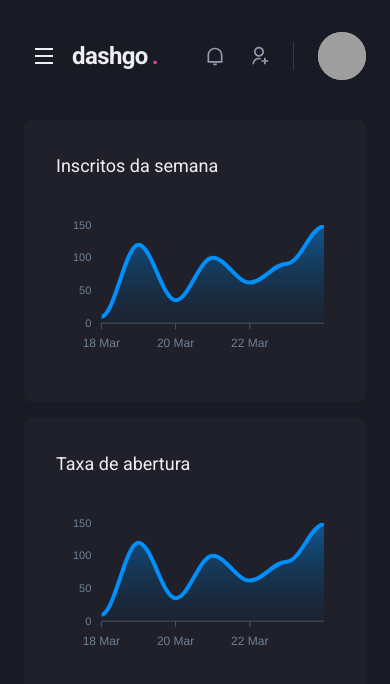
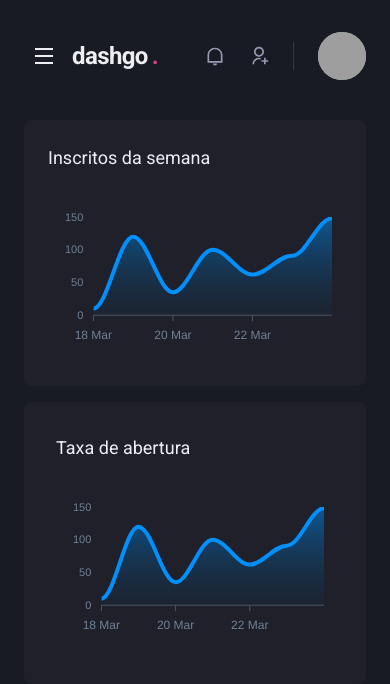
Before and after one commit to LeonardoCD/dashgo, a Next.js app: page /dashboard in a window 390 px wide. Shown: the top 684 px of the page. Built offline with nearby package versions, Linux system fonts and the light colour scheme; grey boxes are pictures that could not be loaded.

Commit message:
feat: dashboard responsiveness

```diff
--- a/src/pages/dashboard.tsx
+++ b/src/pages/dashboard.tsx
@@ -69,7 +69,7 @@ export default function Dashboard() {
 
         <SimpleGrid flex="1" gap="4" minChildWidth="320px" alignItems="flex-start">
           <Box
-            p="8"
+            p={["6", "8"]}
             bg="gray.800"
             borderRadius={8}
             // pb="4"
```
